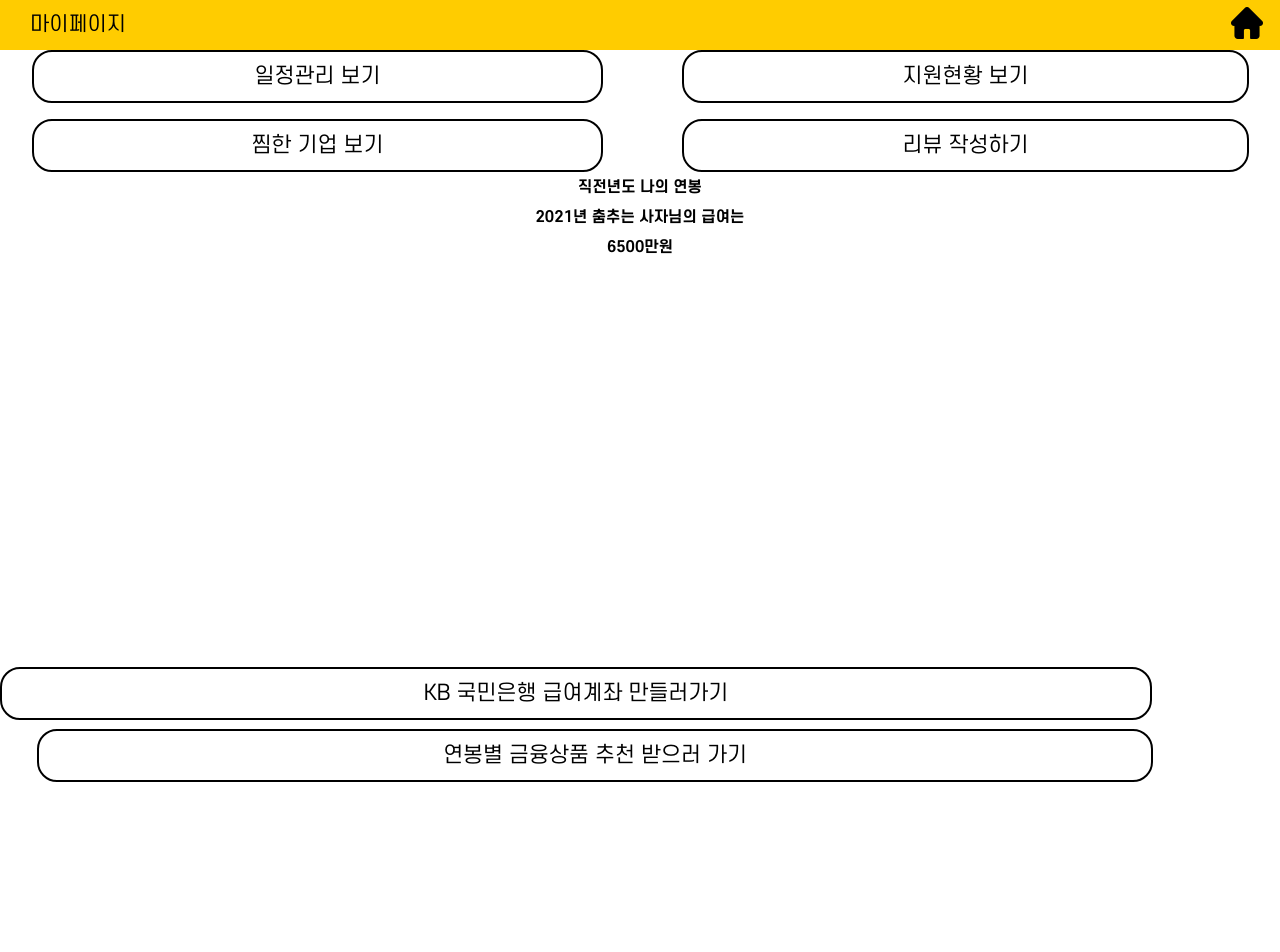
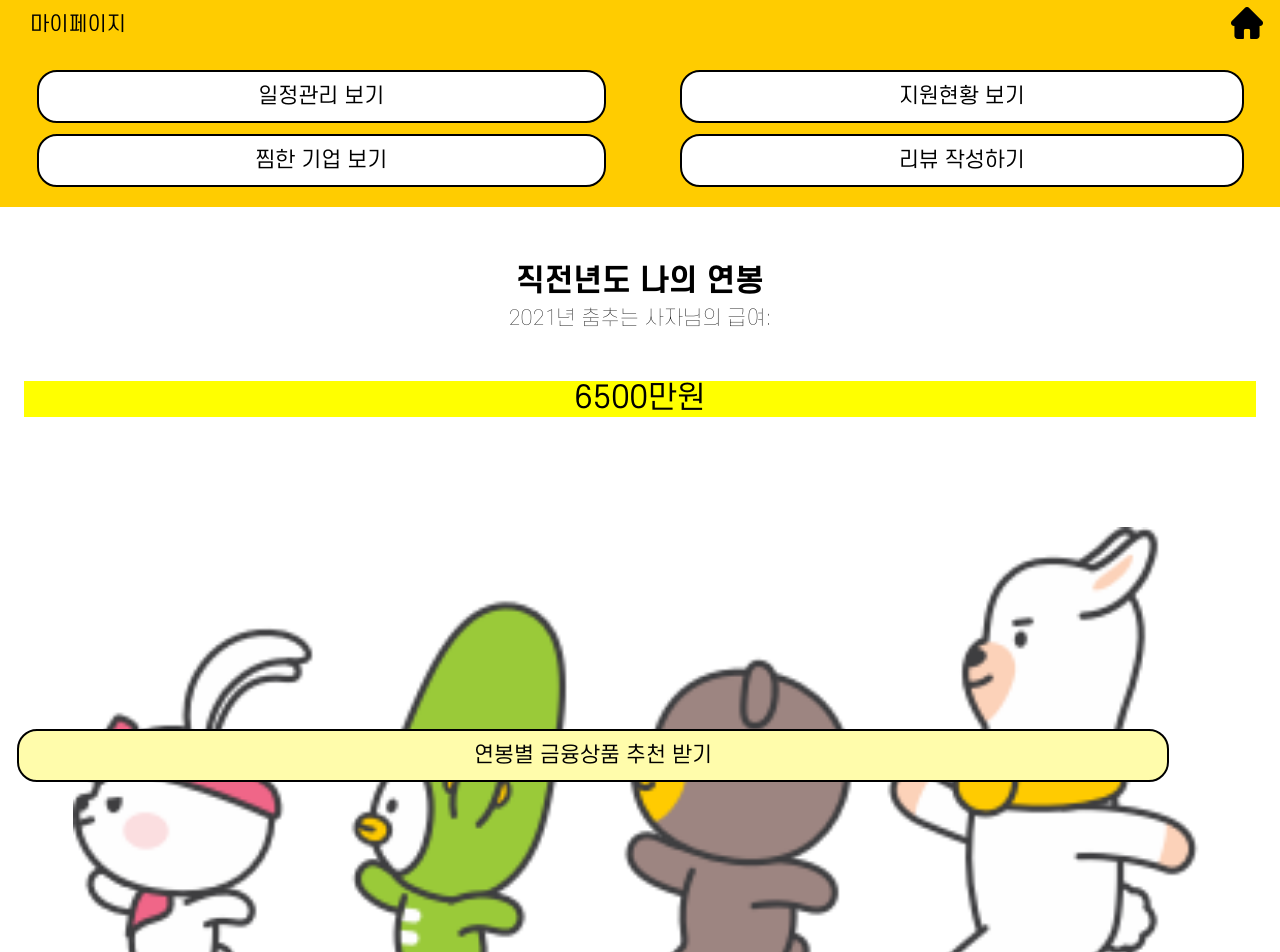
Before and after one commit to pika-two/pika-two-FE, a React (Vite) app: page /myPage in a window 1280 px wide. Shown: the top 952 px of the page. Before the commit the page ends 800 px from the top, so only its background shows below. Built offline with nearby package versions, Linux system fonts and the light colour scheme.

Commit message:
conflict solved

```diff
--- a/src/components/Composition/MyPageCenterBox.jsx
+++ b/src/components/Composition/MyPageCenterBox.jsx
@@ -4,8 +4,10 @@ export default function MyPageCenterBox({children}) {
   return (
     <div style={{
         display : 'grid',
-        gap : '1em',
-        gridTemplateColumns : 'auto auto'
+        gap: "0.7em",
+        gridTemplateColumns : 'auto auto',
+        background: "#FFCC00",
+        padding: "20px 5px"
     }}>{children}</div>
   )
 }
--- a/src/components/ui/FixedBottomButton.jsx
+++ b/src/components/ui/FixedBottomButton.jsx
@@ -13,7 +13,7 @@ const FixedBottomButton = forwardRef(function FixedBottomButton(props, forwarded
                 width : "100%"
             }}>
                 <div style={{
-                    padding: "0 20px 18px",
+                    padding: "0 0px 18px",
 
                 }}>
                     <Button style={{
--- a/src/components/ui/JobPostListItem.jsx
+++ b/src/components/ui/JobPostListItem.jsx
@@ -6,12 +6,15 @@ export default function JobPostListItem() {
         display : "flex",
         flexDirection : "column",
         justifyContent: "center",
-        margin : "0 10px"
-    }}><img style={{margin : "auto"}} width={130} height={130} src="https://play-lh.googleusercontent.com/K1rBzVJjq9qtSxC2vkWIsp3GPtPOCwLPf1aCJ0tL0TvWdNcAKQKhYwjPMY90XJwyW-E"></img>
-    <div style={{margin : "10px auto 0 auto",
-    fontFamily: "four",
-    }}>국민은행</div>
-    <div style={{margin : "0px auto 10px auto", fontFamily: "two"}}>날짜~~날짜</div>
+        margin : "0 10px",
+        }}>
+
+      <img style={{margin : "auto", border: "2px solid black"}} width={130} height={130} src="https://play-lh.googleusercontent.com/K1rBzVJjq9qtSxC2vkWIsp3GPtPOCwLPf1aCJ0tL0TvWdNcAKQKhYwjPMY90XJwyW-E"></img>
+      <div style={{margin : "10px auto 0 auto",
+      fontFamily: "four",
+      }}>국민은행</div>
+      <div style={{margin : "0px auto 10px auto", fontFamily: "two"}}>날짜~날짜</div>
+
     </div>
   )
 }
--- a/src/components/ui/Stack.jsx
+++ b/src/components/ui/Stack.jsx
@@ -4,9 +4,10 @@ export default function Stack({children}) {
   return (
     <div
       style={{
-        padding: '0 24px',
+        padding: '70px 24px',
         display: 'flex',
-        flexDirection: 'column'
+        flexDirection: 'column',
+        fontFamily: "one"
       }}
     >
       {children}
--- a/src/pages/MyPage.jsx
+++ b/src/pages/MyPage.jsx
@@ -6,6 +6,7 @@ import Button from '../components/ui/Button'
 import FixedBottomButton from '../components/ui/FixedBottomButton'
 import HomeIcon from '../components/ui/icon/HomeIcon'
 import MyPageSalary from '../components/Composition/MyPageSalary'
+import starfriends from '../assets/starfriends.png'
 export default function MyPage() {
   return (
     <div>
@@ -17,12 +18,34 @@ export default function MyPage() {
             <Button>리뷰 작성하기</Button>
         </MyPageCenterBox>
         <MyPageSalary>
-            <Bold>직전년도 나의 연봉</Bold>
-            <Bold>2021년 춤추는 사자님의 급여는</Bold>
-            <Bold>6500만원</Bold>
+            <p style = {{
+              fontFamily : "Six",
+              fontSize : "30px", textAlign : "center", lineHeight: "10px", margin: "0"
+            }}>직전년도 나의 연봉</p>
+            <p style = {{
+              fontFamily : "one",
+              fontSize : "20px",
+              textAlign : "center"
+            }}>2021년 춤추는 사자님의 급여:</p>
+            <p style = {{
+              fontFamily : "four",
+              fontSize : "30px",
+              textAlign : "center",
+              background : "yellow",
+              margin : " 0, 40px"
+            }}>6500만원 </p>
         </MyPageSalary>
-        <Button style={{position : 'fixed',bottom : '80px'}}>KB 국민은행 급여계좌 만들러가기</Button>
-        <FixedBottomButton>연봉별 금융상품 추천 받으러 가기</FixedBottomButton>
+        <div style = {{display: "flex", justifyContent: "center", margin: "10px"}}>
+            <img
+
+            width= "90%" height="auto" src={starfriends} alt="" />
+        </div>
+        <div
+        style = {{
+          display: "flex", justifyContent: "center", marginTop: "50px"
+        }}>
+        <Button  background = "#fffcab" style={{bottom : '80px'}}>KB 국민은행 급여계좌 만들기</Button></div>
+        <FixedBottomButton background = "#fffcab">연봉별 금융상품 추천 받기</FixedBottomButton>
     </div>
   )
 }
```
Also changed, not shown: src/assets/starfriends.png (added).
